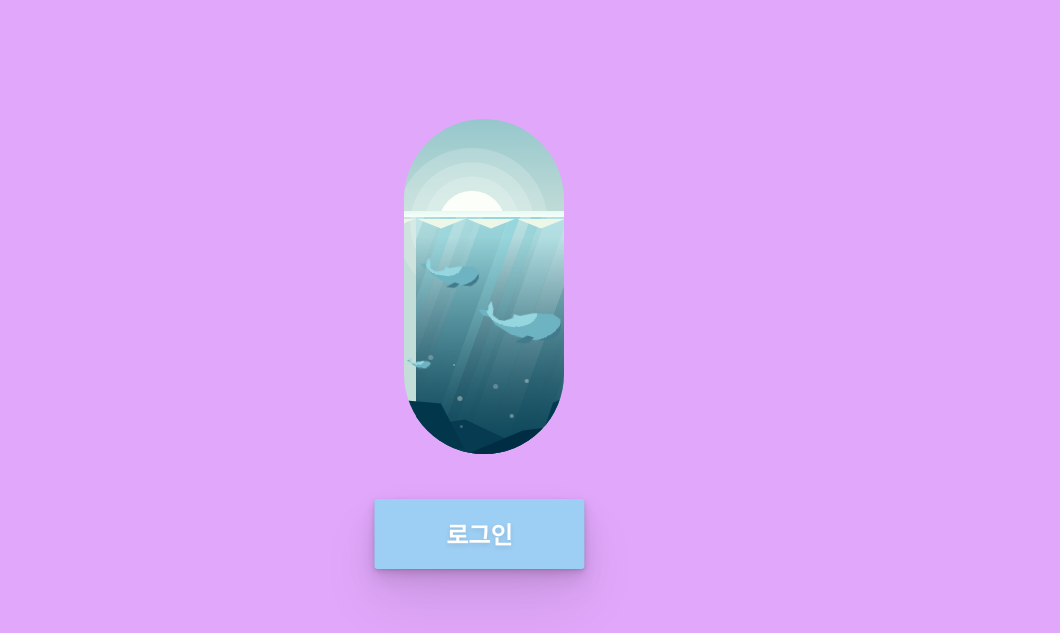
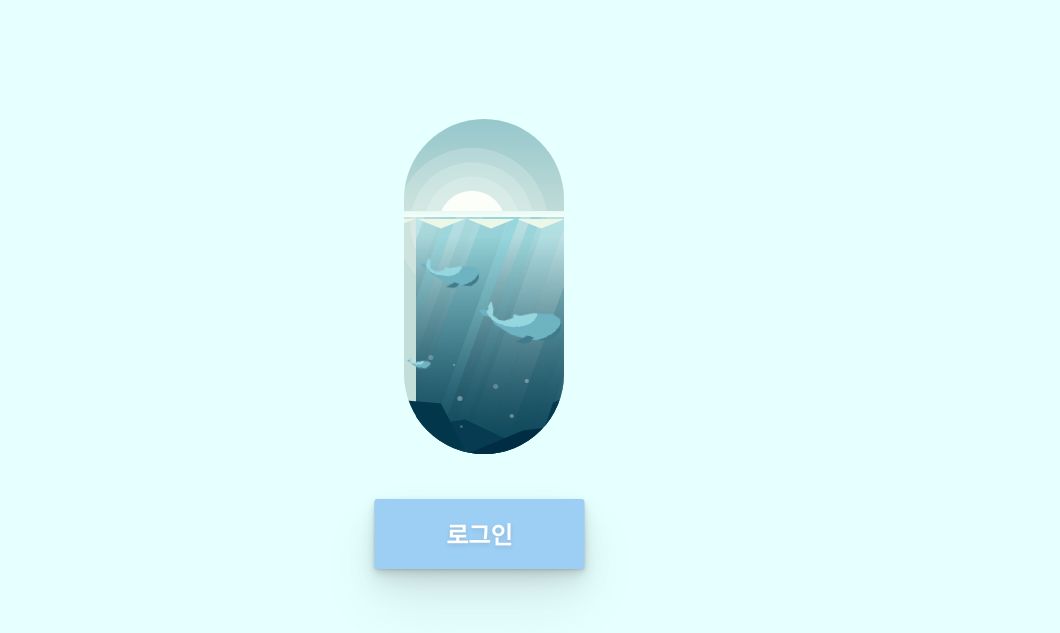
Before and after one commit to sesac-cloud/dev-fe-be, a website: page views/index.html in a window 1280 px wide. Shown: the part 167-800 px from the top of the page, without its empty margins (156-1216 px from the left). Drawn offline with nearby package versions, Linux system fonts and the light colour scheme.

Commit message:
test: change body color

```diff
--- a/views/css/index.css
+++ b/views/css/index.css
@@ -1406,8 +1406,8 @@ body {
 }
 
 body {
- background: #e1A7FA;
-  /* background: #e6ffff; */
+/*  background: #e1A7FA; */
+  background: #e6ffff;
   width: 100vw;
   height: 100vh;
   display: flex;
```
